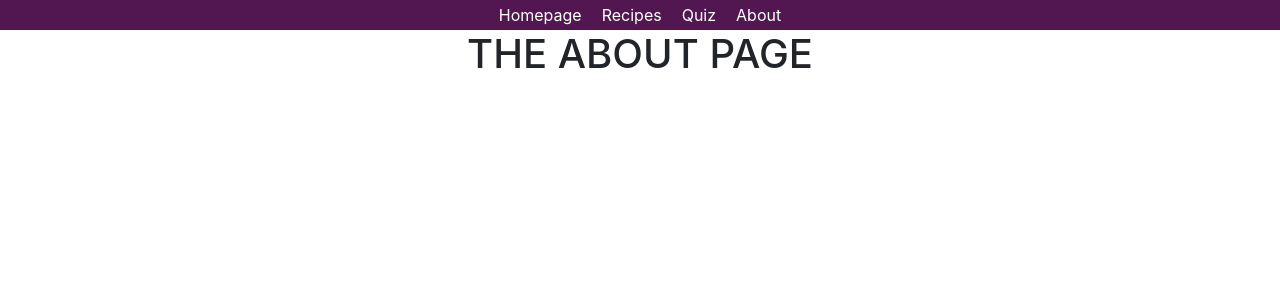
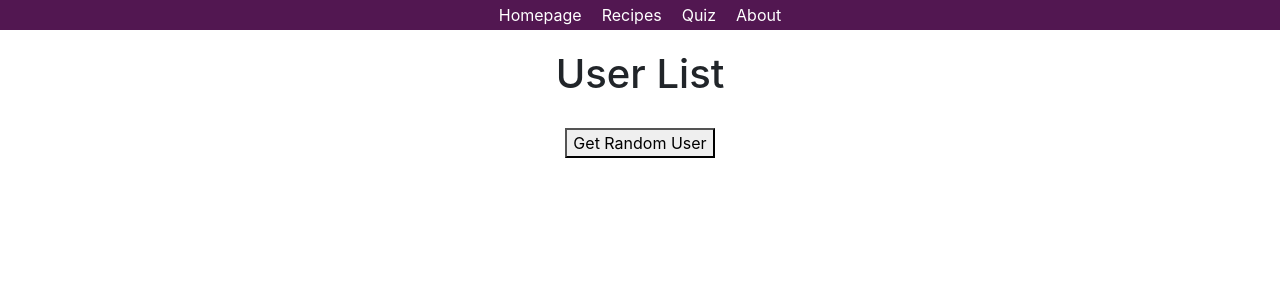
Before and after one commit to hamdiranu/learnNuxt, a Nuxt app: page /about in a window 1280 px wide. Shown: the top 300 px of the page. Built offline with nearby package versions, Linux system fonts and the light colour scheme.

Commit message:
add axios project

```diff
--- a/nuxt.config.js
+++ b/nuxt.config.js
@@ -40,7 +40,9 @@ export default {
   ],
 
   // Axios module configuration: https://go.nuxtjs.dev/config-axios
-  axios: {},
+  axios: {
+    baseURL: process.env.BACKEND_URL, // Used as fallback if no runtime config is provided
+  },
 
   // PWA module configuration: https://go.nuxtjs.dev/pwa
   pwa: {
--- a/pages/about/index.vue
+++ b/pages/about/index.vue
@@ -1,16 +1,32 @@
 <template>
     <div>
         <Header />
-        <h1>THE ABOUT PAGE</h1>
+        <h1 class="titelPage">User List</h1>
+        <div class="containerButton">
+          <button class="getUserButton" @click="getUsers">
+            Get Random User
+          </button>
+        </div>
+        <ul v-for="user in users" :key="user.id.name" class="userList">
+          <li>
+            {{user.name.title}} {{user.name.first}} {{user.name.last}}
+          </li>
+        </ul>
     </div>
 </template>
 
 <script>
+import {mapState, mapActions, mapMutations} from 'vuex'
 import Header from '~/components/Header.vue'
 
 export default {
   components: {
     Header
+  },
+  computed: mapState(['users']),
+  methods: {
+    ...mapActions(['getUsers']),
+    ...mapMutations(['addUsers'])
   }
 }
 </script>
@@ -19,4 +35,13 @@ export default {
 h1 {
     text-align: center;
 }
+
+.containerButton {
+  text-align: center;
+  margin: 30px auto;
+}
+
+.titelPage {
+  margin-top: 20px;
+}
 </style>
--- a/pages/index.vue
+++ b/pages/index.vue
@@ -40,6 +40,12 @@ export default {
     Logo,
     Header
   },
+  async asyncData (context) {
+    const mountains = await context.$axios.get("/mountains").then((response) => {
+      return response.data
+    })
+    return { mountains }
+  },
   computed: {
     message() {
       return process.env.baseUrl;
--- /dev/null
+++ b/store/index.js
@@ -0,0 +1,28 @@
+import axios from 'axios'
+
+// state
+export const state = () => ({
+  users: [],
+})
+
+// getters
+export const getters = {}
+
+// actions
+export const actions = {
+  async getUsers(context) {
+    // hit api to get user
+    const users = await axios.get("https://randomuser.me/api?results=3").then((response) => {
+      return response.data.results
+    })
+    context.commit('addUsers', users)
+    return users
+  },
+}
+
+// mutations
+export const mutations = {
+  addUsers(state, users) {
+    state.users.push(...users)
+  },
+}
```
Also changed, not shown: 1 other file (tests, documents, lock files or other folders).
